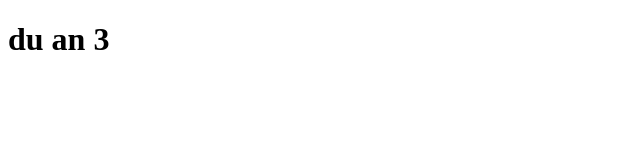
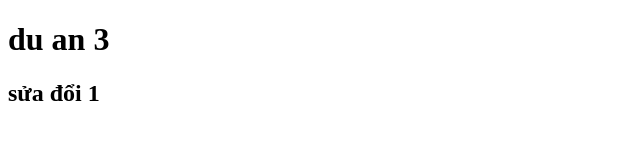
Before and after one commit to harrylam06/duan3, a plain HTML site: page index.html in a window 1280 px wide. Shown: the whole page, without its empty margins (0-640 px from the left). Drawn offline with Linux system fonts and the light colour scheme.

Commit message:
sửa đổi lần 1

```diff
--- a/index.html
+++ b/index.html
@@ -7,5 +7,6 @@
   </head>
   <body>
     <h1>du an 3</h1>
+    <h2>sửa đổi 1</h2>
   </body>
 </html>
```
